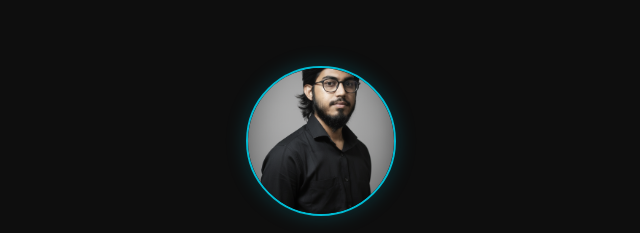
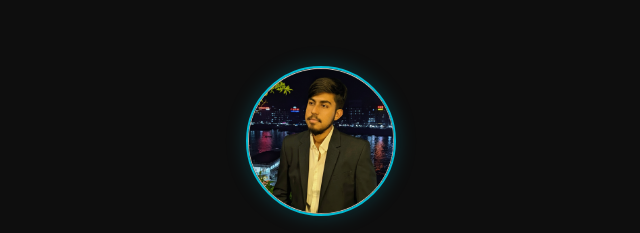
Before and after one commit to Scorpius79/Portfolio, a plain HTML site: page index.html in a window 1280 px wide. Shown: the part 183-416 px from the top of the page, without its empty margins (319-959 px from the left). Drawn offline with Linux system fonts and the light colour scheme.

Commit message:
Update profile image source in index.html

```diff
--- a/index.html
+++ b/index.html
@@ -11,7 +11,7 @@
 <body>
   <div class="container">
     <!-- Profile Image -->
-    <img src="profile.jpg" alt="Mahi Ullah" class="profile-image fade-in">
+    <img src="profile1.png" alt="Mahi Ullah" class="profile-image fade-in">
 
     <h1 class="fade-in delay">Mahi Ullah</h1>
     <p class="fade-in delay-2">Social Links</p>
```
